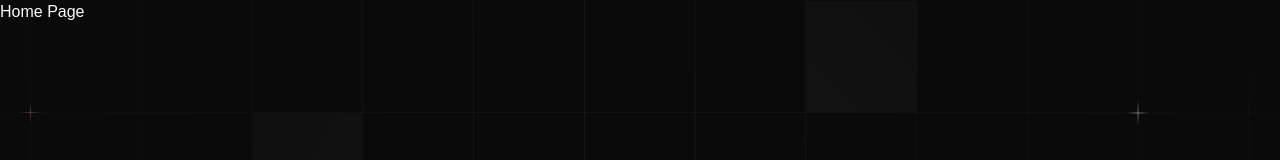
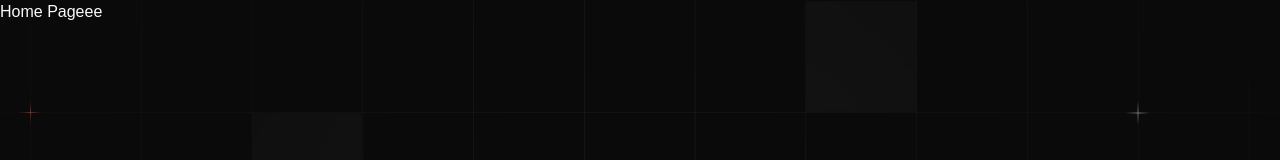
Before and after one commit to Aakarshk25/Mock_Interview_Platform, a Next.js app: page / in a window 1280 px wide. Shown: the top 160 px of the page. Built offline with nearby package versions, Linux system fonts and the light colour scheme; a web font is replaced by a local one.

Commit message:
Update page.tsx

```diff
--- a/app/(root)/page.tsx
+++ b/app/(root)/page.tsx
@@ -2,7 +2,7 @@ import React from 'react'
 
 const page = () => {
   return (
-    <div>Home Page</div>
+    <div>Home Pageee</div>
   )
 }
 
```
